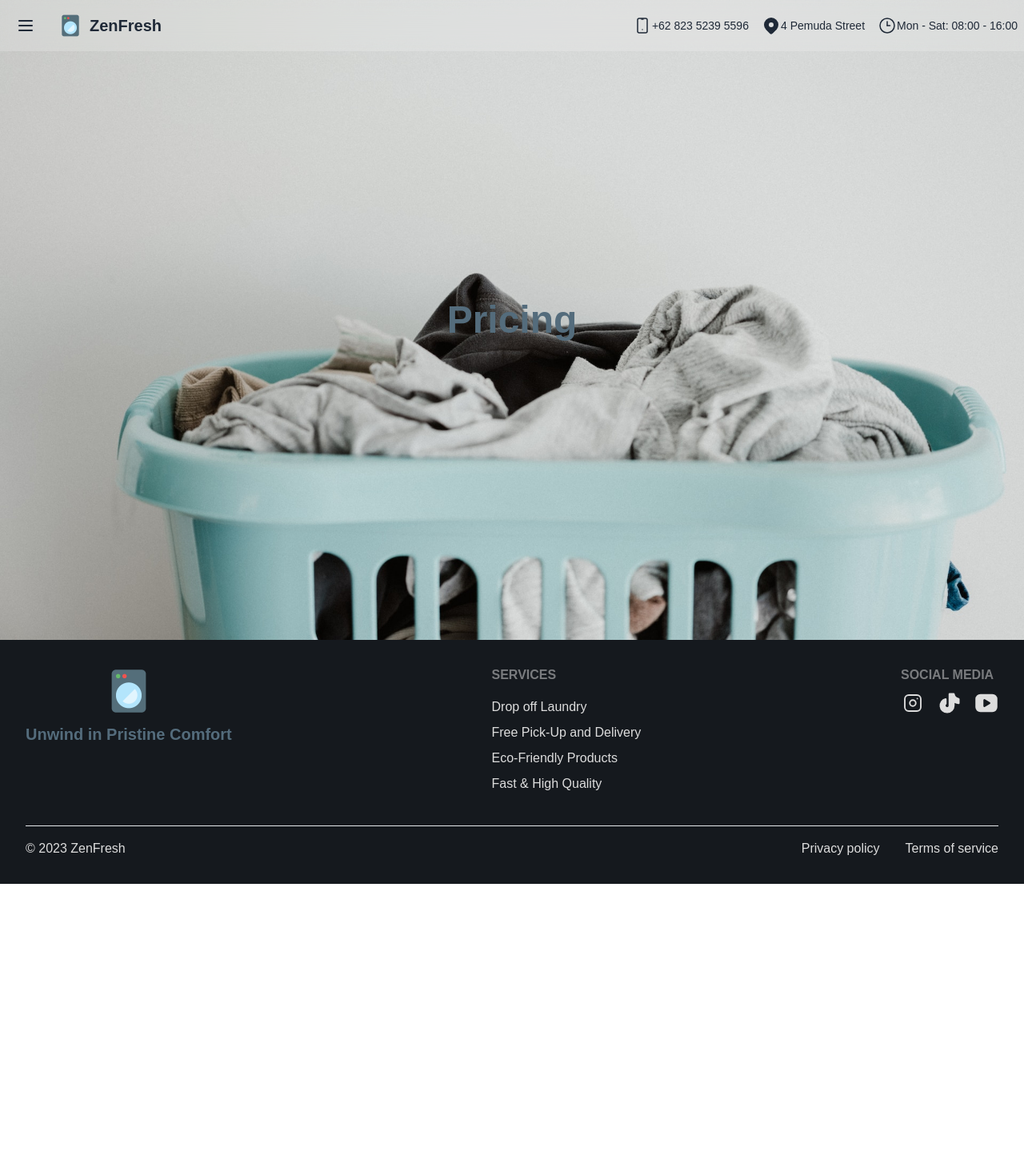
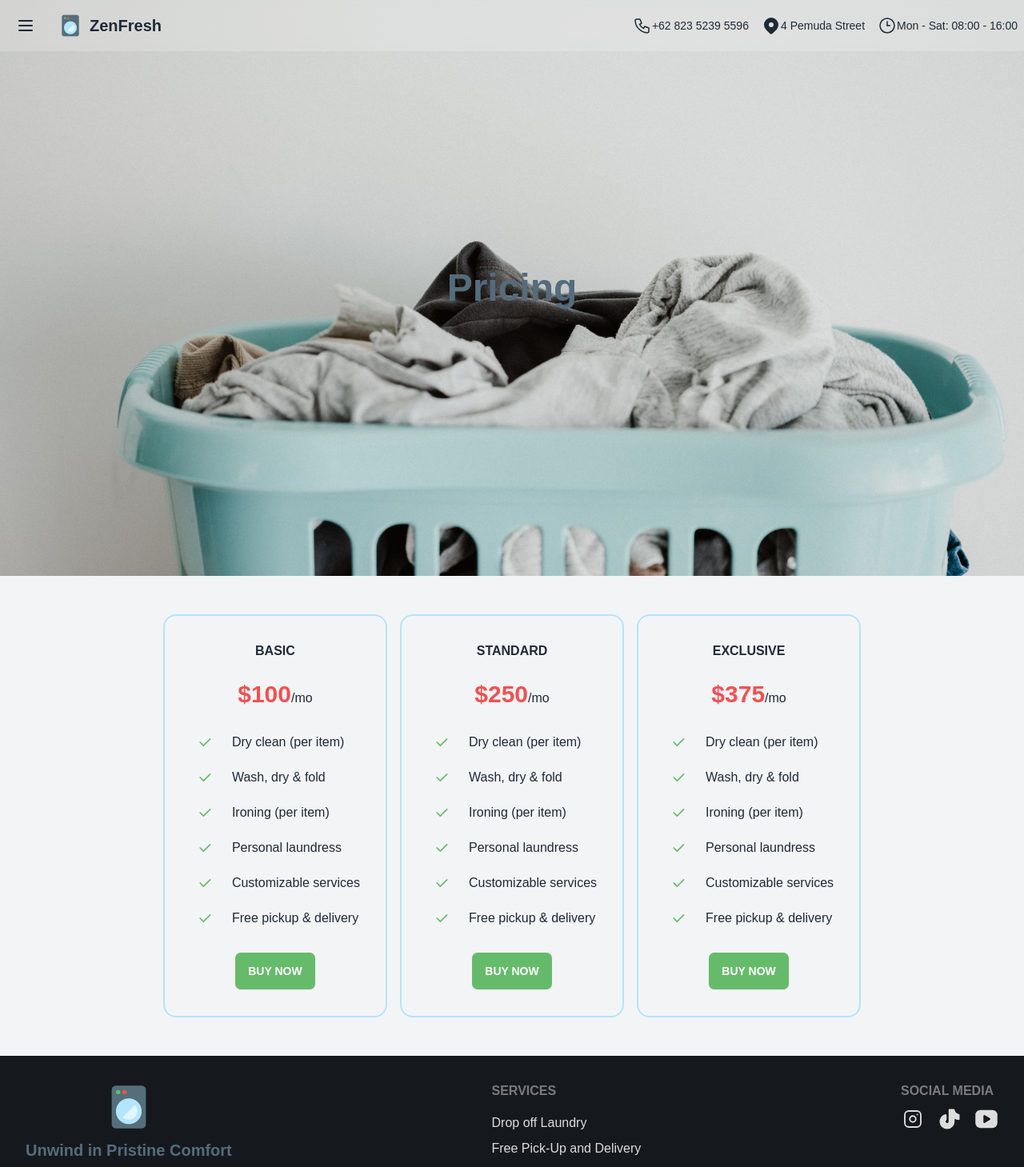
Before and after one commit to jihadable/zenfresh, a React (Vite) app: page /pricing in a window 1280 px wide. Shown: the top 1459 px of the page at 80% size. Before the commit the page ends 1105 px from the top, so only its background shows below. Built offline with nearby package versions, Linux system fonts and the light colour scheme; a web font is replaced by a local one.

Commit message:
add pricing page

```diff
--- a/src/components/Hero.jsx
+++ b/src/components/Hero.jsx
@@ -1,6 +1,6 @@
 export default function Hero({page, header, headerColor}){
     return (
-        <div className={`${page}-hero flex justify-center items-center bg-center bg-cover w-full h-[100vh] bg-fixed`}>
+        <div className={`${page}-hero flex justify-center items-center bg-center bg-cover w-full h-[90vh] bg-fixed`}>
             <div className={`tagline font-bold text-5xl ${headerColor} mobile:text-2xl`}>{header}</div>
         </div>
     )
--- a/src/components/Navbar.jsx
+++ b/src/components/Navbar.jsx
@@ -117,11 +117,9 @@ export default function Navbar(){
             </div>
             <div className="flex items-center gap-4 text-sm mobile:hidden">
                 <span className="flex items-center">
-                    <svg xmlns="http://www.w3.org/2000/svg" class="icon icon-tabler icon-tabler-device-mobile" width="24" height="24" viewBox="0 0 24 24" stroke-width="1.5" stroke="currentColor" fill="none" stroke-linecap="round" stroke-linejoin="round">
+                    <svg xmlns="http://www.w3.org/2000/svg" class="icon icon-tabler icon-tabler-phone" width="24" height="24" viewBox="0 0 24 24" stroke-width="1.5" stroke="currentColor" fill="none" stroke-linecap="round" stroke-linejoin="round">
                         <path stroke="none" d="M0 0h24v24H0z" fill="none"></path>
-                        <path d="M6 5a2 2 0 0 1 2 -2h8a2 2 0 0 1 2 2v14a2 2 0 0 1 -2 2h-8a2 2 0 0 1 -2 -2v-14z"></path>
-                        <path d="M11 4h2"></path>
-                        <path d="M12 17v.01"></path>
+                        <path d="M5 4h4l2 5l-2.5 1.5a11 11 0 0 0 5 5l1.5 -2.5l5 2v4a2 2 0 0 1 -2 2a16 16 0 0 1 -15 -15a2 2 0 0 1 2 -2"></path>
                     </svg>
                     <span>+62 823 5239 5596</span>
                 </span>
--- /dev/null
+++ b/src/components/OurPricing.jsx
@@ -0,0 +1,52 @@
+export default function OurPricing(){
+
+    const prices = [
+        {
+            title: "basic",
+            price: 100,
+        },
+        {
+            title: "standard",
+            price: 250,
+        },
+        {
+            title: "exclusive",
+            price: 375,
+        }
+    ]
+
+    const priceItems = ["Dry clean (per item)", "Wash, dry & fold", "Ironing (per item)", "Personal laundress", "Customizable services","Free pickup & delivery"]
+
+    return (
+        <section className="pricing flex justify-center gap-4 mx-auto my-12 mobile:flex-col mobile:px-4 tablet:flex-wrap">
+        {
+            prices.map((price, index) => {
+                return (
+                    <div className="price card flex flex-col items-center gap-6 p-8 border-2 border-lightBlue mobile:p-4 mobile:w-full" key={index}>
+                        <div className="title uppercase font-bold">{price.title}</div>
+                        <div className="price"><span className="font-bold text-3xl text-redCustome">${price.price}</span>/mo</div>
+                        <div className="items flex flex-col gap-2">
+                        {
+                            priceItems.map((item, index) => {
+                                return (
+                                    <div className="item flex gap-4 items-center" key={index}>
+                                        <div className="checklist flex rounded-full p-2">
+                                            <svg xmlns="http://www.w3.org/2000/svg" className="icon icon-tabler icon-tabler-check text-greenCustome" width="20" height="20" viewBox="0 0 24 24" stroke-width="2" stroke="currentColor" fill="none" stroke-linecap="round" stroke-linejoin="round">
+                                                <path stroke="none" d="M0 0h24v24H0z" fill="none"></path>
+                                                <path d="M5 12l5 5l10 -10"></path>
+                                            </svg>
+                                        </div>
+                                        <div className="item">{item}</div>
+                                    </div>
+                                )
+                            })
+                        }
+                        </div>
+                        <a href="/login" className="btn bg-greenCustome hover:bg-greenCustome text-white">Buy Now</a>
+                    </div>
+                )
+            })
+        }
+        </section>
+    )
+}
--- a/src/index.css
+++ b/src/index.css
@@ -1,6 +1,14 @@
 @tailwind base;
 @tailwind components;
 @tailwind utilities;
+
+body{
+    background-color: #f3f4f6;
+}
+
+.drawer-side > .drawer-overlay{
+    cursor: auto;
+}
 
 .home-hero{
     background-image: url("./assets/home.jpg");
--- a/src/pages/Pricing.jsx
+++ b/src/pages/Pricing.jsx
@@ -1,12 +1,14 @@
 import Footer from "../components/Footer";
 import Hero from "../components/Hero";
 import Navbar from "../components/Navbar";
+import OurPricing from "../components/OurPricing";
 
 export default function Pricing(){
     return (
         <>
         <Navbar />
         <Hero page={"pricing"} header={"Pricing"} headerColor={"text-darkBlue"} />
+        <OurPricing />
         <Footer />
         </>
     )
```
